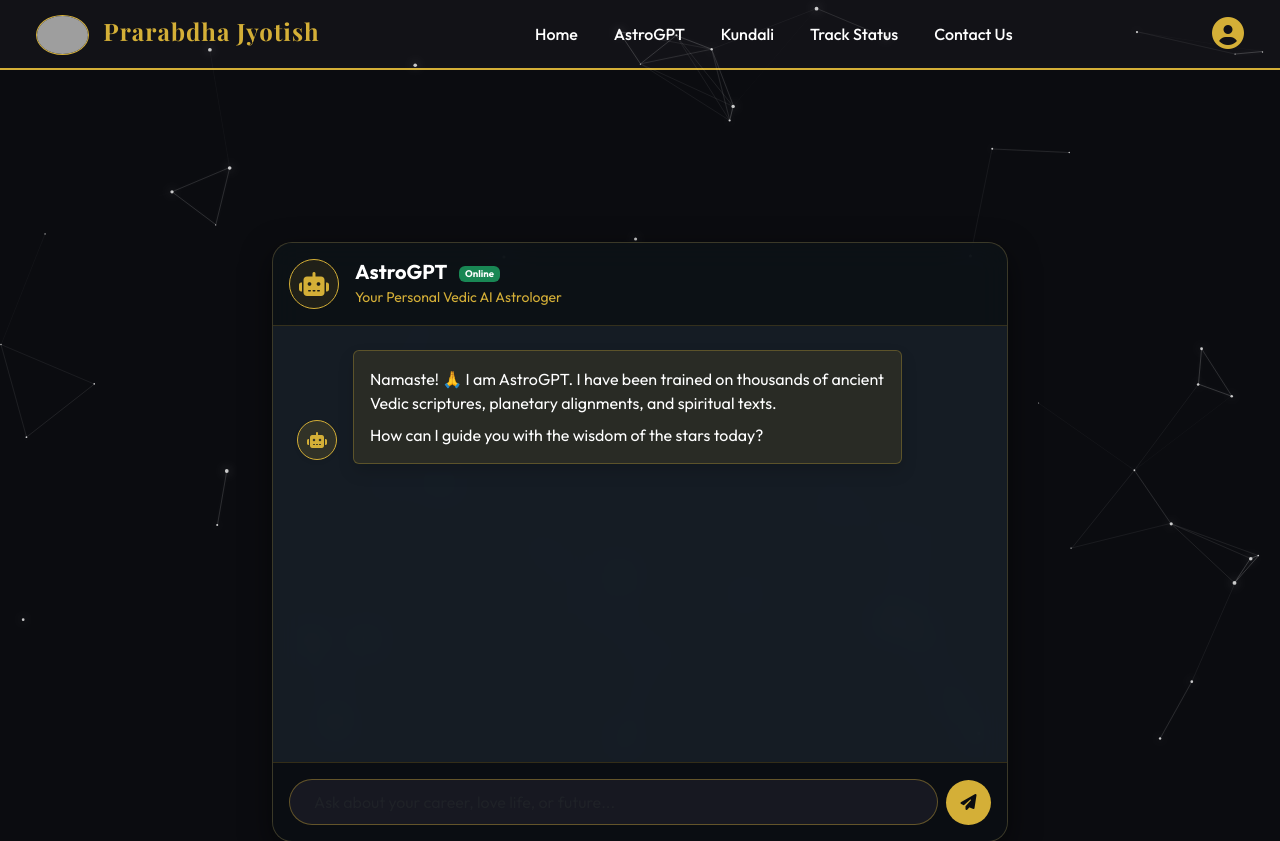
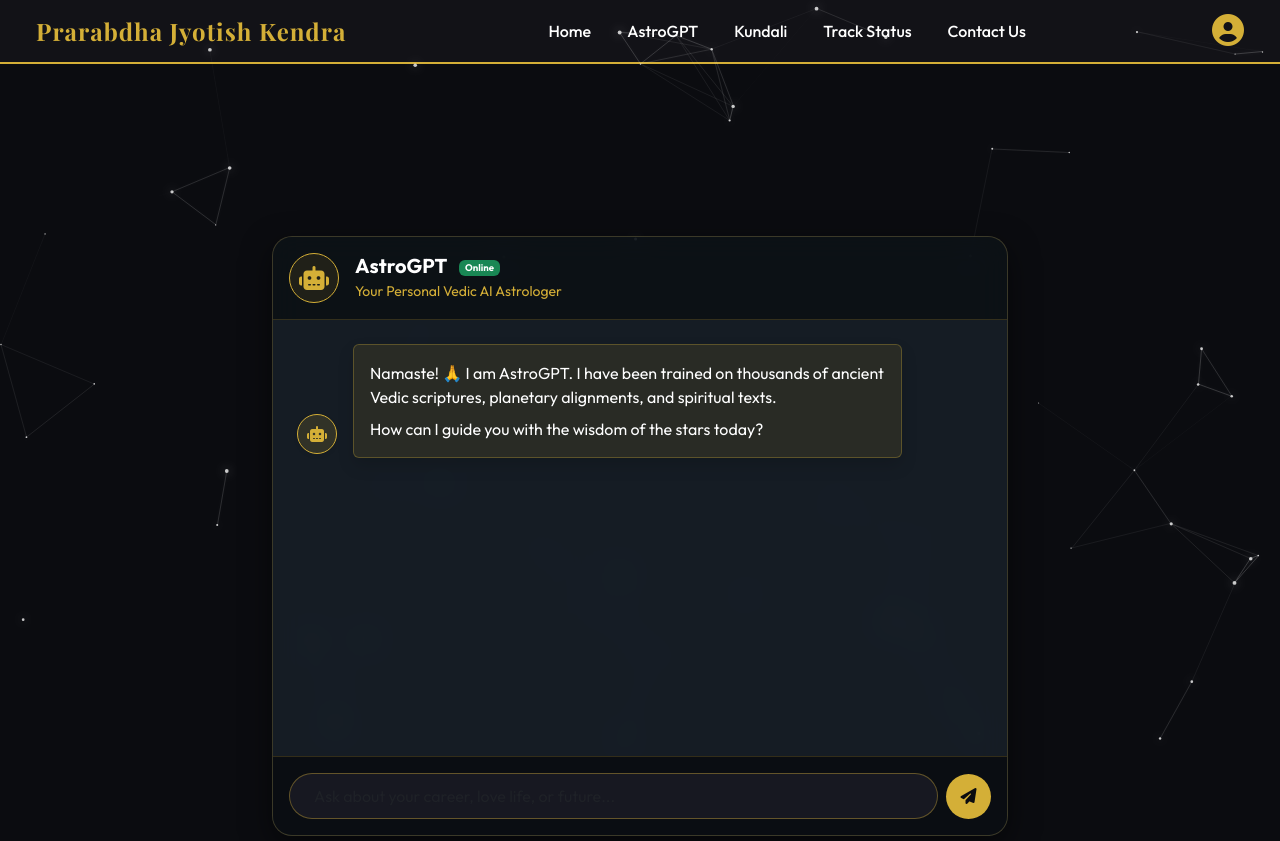
Before and after one commit to prarabdhajyotishkendra-pixel/prarabdha-jyotish, a Django app: page /chat/ in a window 1280 px wide. Shown: the top 841 px of the page. Run offline with Django 5.2, Linux system fonts and the light colour scheme; grey boxes are pictures that could not be loaded.

```diff
--- a/prarabdha_jyotish/settings.py
+++ b/prarabdha_jyotish/settings.py
@@ -19,7 +19,7 @@ load_dotenv(BASE_DIR / '.env')
 SECRET_KEY = 'django-insecure-jewmul5#u^@501qdobr_+x&_sn=g$!6==-dvb%t5o5e+0l@#7b'
 
 # SECURITY WARNING: don't run with debug turned on in production!
-DEBUG = False
+DEBUG = os.environ.get('DEBUG', 'False') == 'True'
 
 ALLOWED_HOSTS = [
     "127.0.0.1",
@@ -43,7 +43,6 @@ INSTALLED_APPS = [
     'django.contrib.contenttypes',
     'django.contrib.sessions',
     'django.contrib.messages',
-    'whitenoise.runserver_nostatic',
     'django.contrib.staticfiles',
     'cloudinary',
     'astrology',
@@ -82,7 +81,7 @@ WSGI_APPLICATION = 'prarabdha_jyotish.wsgi.application'
 # Database Connection for Vercel/Supabase
 DATABASES = {
     'default': dj_database_url.config(
-        default=os.environ.get('DATABASE_URL'),
+        default=os.getenv('DATABASE_URL'),
         conn_max_age=0
     )
 }
--- a/templates/base.html
+++ b/templates/base.html
@@ -127,10 +127,8 @@
         <div class="container-fluid">
             <a class="navbar-brand text-gold brand-font" href="/"
                 style="font-family: 'Playfair Display', serif; font-weight: 700; font-size: 1.5rem;">
-                <img src="https://res.cloudinary.com/ddli9sdkg/image/upload/v1/logo.png" alt="Logo"
-                    class="d-inline-block align-text-top me-2"
-                    style="height: 40px; border-radius: 50%; border: 1px solid #D4AF37;">
-                Prarabdha Jyotish
+
+                Prarabdha Jyotish Kendra
             </a>
 
             <button class="navbar-toggler border-0" type="button" data-bs-toggle="collapse" data-bs-target="#navbarNav">
--- a/templates/hastarekha_form.html
+++ b/templates/hastarekha_form.html
@@ -219,7 +219,7 @@
         <div class="glass-card p-4 text-start animate-entry">
 
             <div class="alert alert-warning text-center animate-entry delay-1" style="background: rgba(212, 175, 55, 0.1); border: 1px solid rgba(212, 175, 55, 0.5); color: #D4AF37; font-weight: 500; border-radius: 8px; padding: 10px; margin-bottom: 25px; box-shadow: 0 4px 15px rgba(212,175,55,0.1);">
-                🔥 Hurry! Only <span id="slots-left" class="fw-bold" style="font-size: 1.2rem; background: #D4AF37; color: #0B0C10; padding: 2px 8px; border-radius: 4px; margin: 0 5px;">3</span> consultation slots remaining today.
+                   Hurry! Only <span id="slots-left" class="fw-bold" style="font-size: 1.2rem; background: #D4AF37; color: #0B0C10; padding: 2px 8px; border-radius: 4px; margin: 0 5px;">3</span> consultation slots remaining today.
             </div>
 
             <div class="stepper-container animate-entry delay-1">
```
Also changed, not shown: vercel.json.
